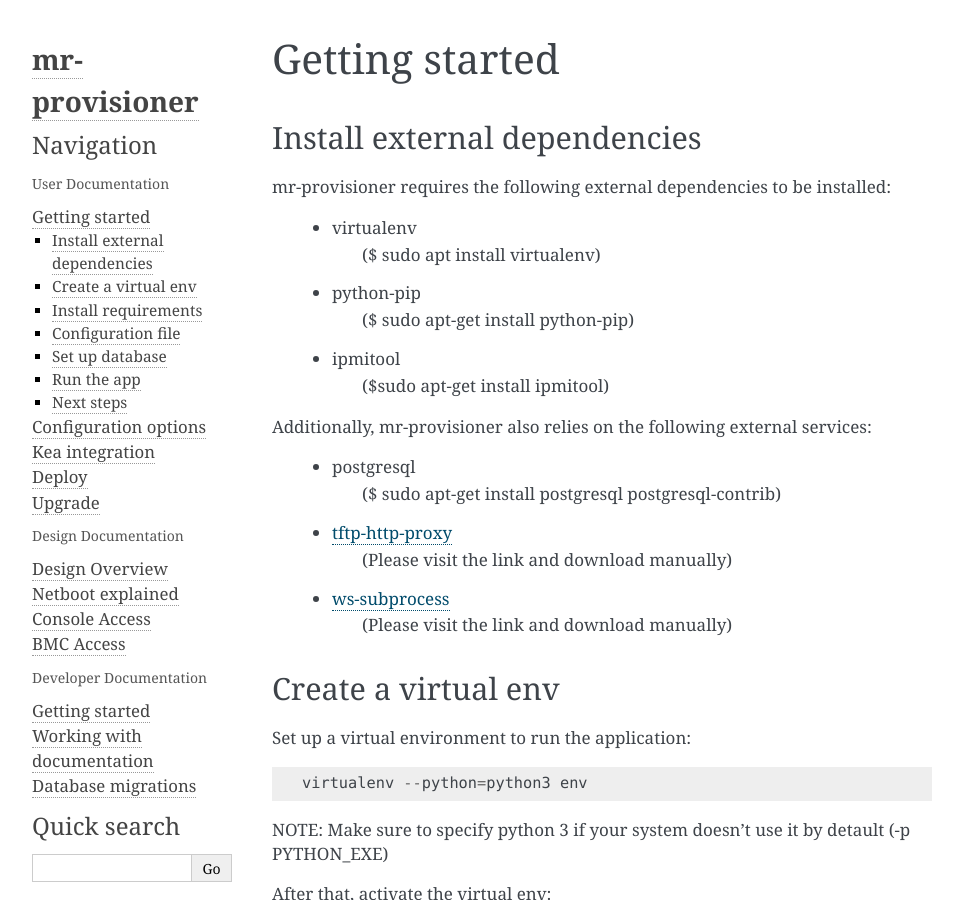
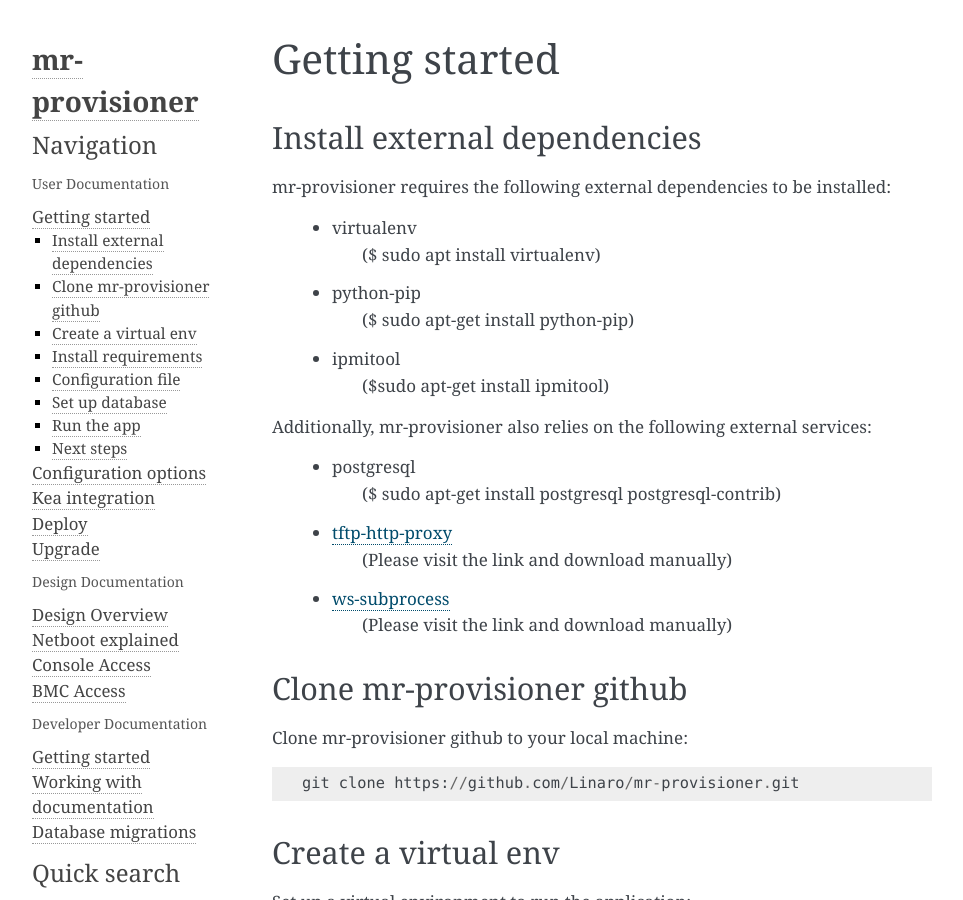
Before and after one commit to mr-provisioner/mr-provisioner, a Sphinx documentation site: the page built from docs/getting_started.rst, in a window 1280 px wide and 900 px high. Shown: the whole window, without its empty margins (148-1111 px from the left). Built offline with Sphinx 7.4.7, drawn with Linux system fonts in a browser that asks for light colours.

Commit message:
Update getting_started.rst

```diff
--- a/docs/getting_started.rst
+++ b/docs/getting_started.rst
@@ -22,6 +22,12 @@
  - `ws-subprocess`_
             (Please visit the link and download manually)
 
+Clone mr-provisioner github
+---------------------------
+
+Clone mr-provisioner github to your local machine::
+
+    git clone https://github.com/Linaro/mr-provisioner.git
 
 Create a virtual env
 --------------------
```
